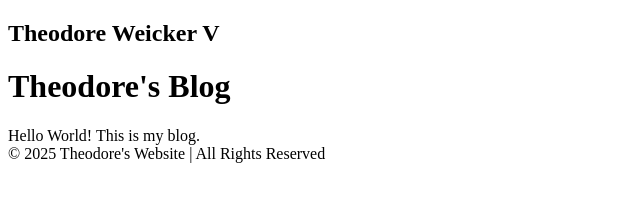
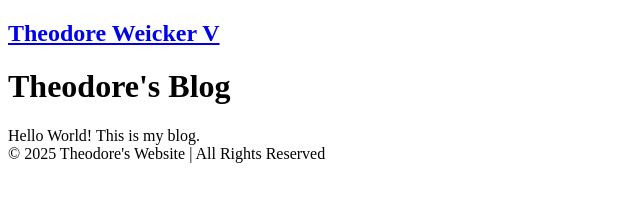
Before and after one commit to theop04/theop04.github.io, a plain HTML site: page blog.html in a window 1280 px wide. Shown: the whole page, without its empty margins (0-640 px from the left). Drawn offline with Linux system fonts and the light colour scheme.

Commit message:
feat: added link to main page in all pages

```diff
--- a/blog.html
+++ b/blog.html
@@ -5,7 +5,9 @@
   </head>
   <body>
     <nav class="navbar">
-      <h1 class="logo">Theodore Weicker V</h1>
+      <h1 class="logo">
+        <a href="index.html">Theodore Weicker V</a>
+      </h1>
     </nav>
 
     <main>
```
Also changed, not shown: contact.html (+3 -1 lines), index.html (+3 -1 lines), portfolio.html (+3 -1 lines), resume.html (+3 -1 lines).
